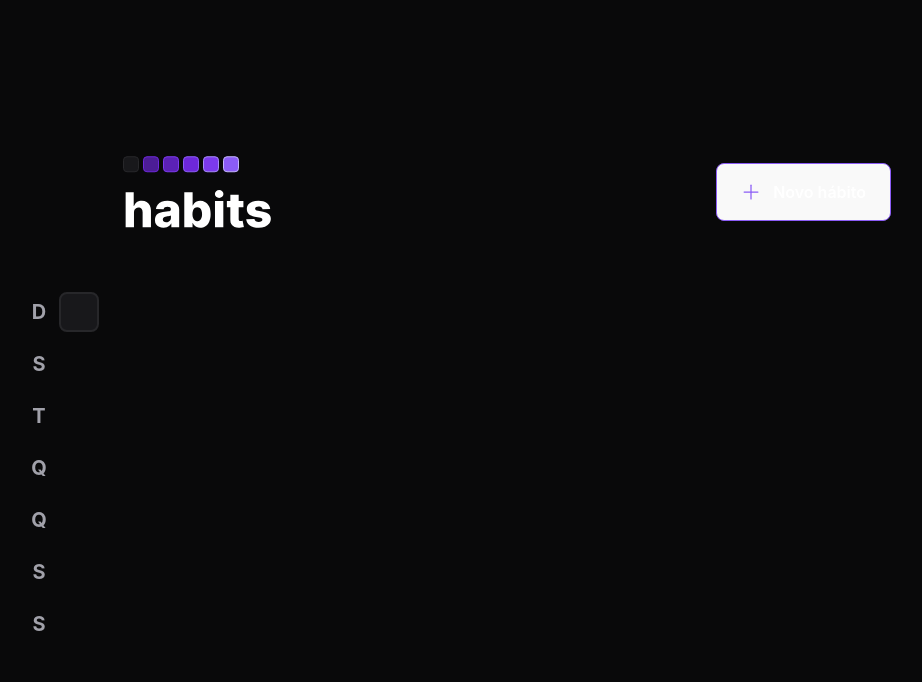
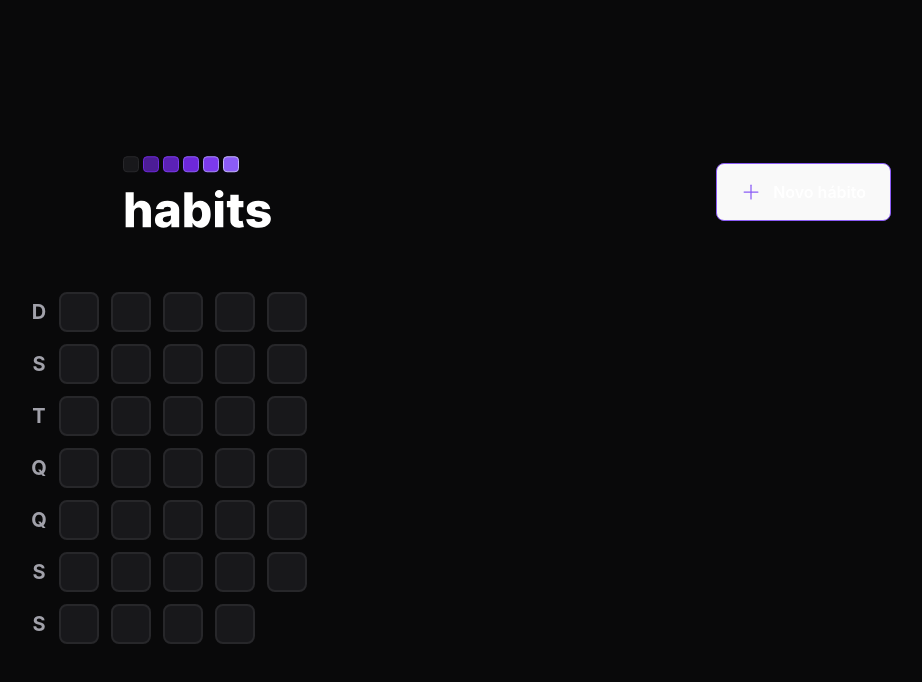
Before and after one commit to guibafica/Habits_Web, a React (Vite) app: page / in a window 1280 px wide. Shown: the top 682 px of the page, without its empty margins (133-1055 px from the left). Built offline with nearby package versions, Linux system fonts and the light colour scheme.

Commit message:
Generate dinamic days

```diff
--- a/package.json
+++ b/package.json
@@ -9,6 +9,7 @@
     "preview": "vite preview"
   },
   "dependencies": {
+    "dayjs": "^1.11.7",
     "phosphor-react": "^1.4.1",
     "react": "^18.2.0",
     "react-dom": "^18.2.0"
--- a/src/components/SummaryTable.tsx
+++ b/src/components/SummaryTable.tsx
@@ -1,9 +1,13 @@
 import React from 'react';
+
+import { generateDatesFromYearBeginning } from '../utils/generate-dates-from-year-beginning';
 
 import { HabitDay } from './HabitDay';
 
 export function SummaryTable() {
   const daysArray = ['D', 'S', 'T', 'Q', 'Q', 'S', 'S'];
+
+  const summaryDates = generateDatesFromYearBeginning();
 
   return (
     <div className='w-full flex'>
@@ -19,7 +23,9 @@
       </div>
 
       <div className='grid grid-rows-7 grid-flow-col gap-3'>
-        <HabitDay />
+        {summaryDates.map((date, dateIndex) => (
+          <HabitDay key={date.toString()} />
+        ))}
       </div>
     </div>
   );
--- /dev/null
+++ b/src/utils/generate-dates-from-year-beginning.ts
@@ -0,0 +1,18 @@
+import dayjs from 'dayjs';
+
+export function generateDatesFromYearBeginning() {
+  const firstDayofTheYear = dayjs().startOf('year');
+  const today = new Date();
+
+  const dates = [];
+  let compareDate = firstDayofTheYear;
+
+  while (compareDate.isBefore(today)) {
+    //@ts-ignore
+    dates.push(compareDate.toDate());
+
+    compareDate = compareDate.add(1, 'day');
+  }
+
+  return dates;
+}
```
Also changed, not shown: 1 other file (tests, documents, lock files or other folders).
